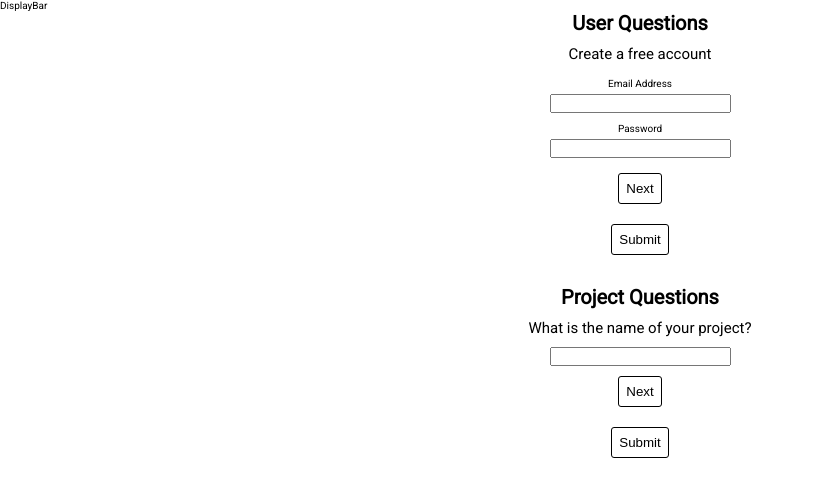
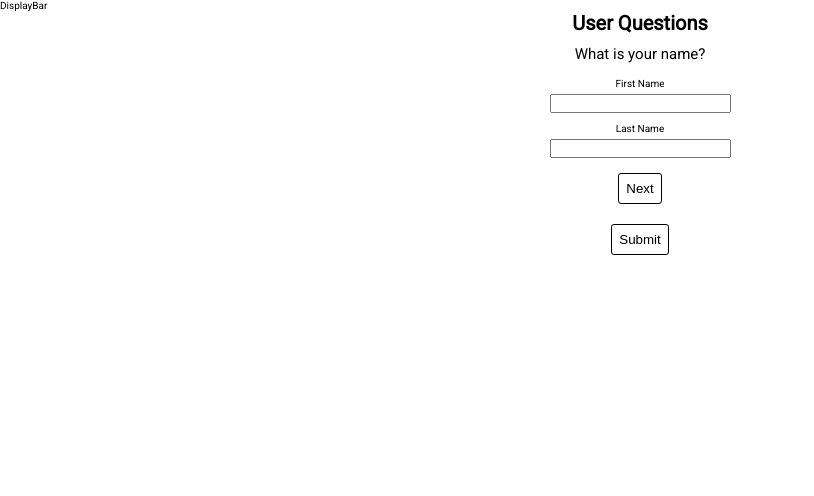
Before and after one commit to StevenJacobs61/blockarch, a React (Create React App) app: page /questions in a window 1280 px wide. Shown: the top 496 px of the page, without its empty margins (0-814 px from the left). Built offline with nearby package versions, Linux system fonts and the light colour scheme.

Commit message:
blog changes

```diff
--- a/src/components/questions/projectQuestions.jsx
+++ b/src/components/questions/projectQuestions.jsx
@@ -4,7 +4,7 @@ import { useState } from 'react'
 import { add, getById } from '../../functions/userAPI';
 import axios from 'axios';
 
-const ProjectQuestions = () => {
+const ProjectQuestions = ({setBlock, block}) => {
 
     const [qIndex, setQIndex] = useState(0);
     const endpoint = projectQuestions[qIndex].endpoint;
@@ -134,40 +134,52 @@ const ProjectQuestions = () => {
 
 
         try{
-            const userRes = await getById(2, '/user');
-            const data = {
-                // "id": 1,
-                "version": 1,
-                "project_name": "Project B",
-                "outsourced_build": true,
-                "budget_currency": "USD",
-                "budget_amount": 100000,
-                "transactions_per_month": 100,
-                "transactions_per_second": 10,
-                "transaction_size": 1024,
-                "invite_only_access": true,
-                "identity_mandatory": false,
-                "solution_controller_participant_view": true,
-                "operate_in_regulatory_environment": true,
-                "meet_legal_requirements": false,
-                "require_physical_devices": true,
-                "user_id": userRes,
-                "industry_usage_id": 1,
-                // "network_participants_id": 1,
-                // "development_languages_id": 1
-            }
-            const addRes = await add(data, '/user-project')
+            // const userRes = await getById(2, '/user');
+            // const data = {
+            //     // "id": 1,
+            //     "version": 2,
+            //     "projectName": "Project Test2",
+            //     "outsourcedBuild": true,
+            //     "budgetCurrency": "USD",
+            //     "budgetAmount": 100000,
+            //     "transactionsPerMonth": 100,
+            //     "transactionsPerSecond": 10,
+            //     "transactionSize": 1024,
+            //     "inviteOnlyAccess": true,
+            //     "identityMandatory": false,
+            //     "solutionControllerParticipantView": true,
+            //     "operateInRegulatoryEnvironment": true,
+            //     "meetLegalRequirements": false,
+            //     "requirePhysicalDevices": true,
+            //     "user": null,
+            //     "industryUsage": null,
+            //     "networkParticipants": null,
+            //     "developmentLanguages": null,
+            //     "purpose" : null
+            // }
+            const addRes = await add(userProject, '/user-project');
+            localStorage.setItem('block', projectQuestions[qIndex].block);
+            console.log(localStorage.getItem('block'));
             console.log(addRes);
         }catch(error){
             console.error(error)
         }
     }
     console.log('user-project: ', userProject);
-    console.log('user-project-network-participants: ', userProjectNetworkParticipants);
-    console.log('user-project-industry: ', userProjectIndustry);
-    console.log('dlt-solution-purpose: ', dltSolutionPurpose);
-    console.log('user-project-langauges ', userProjectLanguages);
-    console.log(userProject[projectQuestions[qIndex].field]);
+    // console.log('user-project-network-participants: ', userProjectNetworkParticipants);
+    // console.log('user-project-industry: ', userProjectIndustry);
+    // console.log('dlt-solution-purpose: ', dltSolutionPurpose);
+    // console.log('user-project-langauges ', userProjectLanguages);
+    // console.log(userProject[projectQuestions[qIndex].field]);
+
+    const handleIndex = () =>{
+        setQIndex((prev)=> prev === projectQuestions.length - 1 ? 0 : prev+1);
+        setBlock(projectQuestions[qIndex].block);
+        console.log(projectQuestions[qIndex].block);
+        console.log(projectQuestions[qIndex]);
+        // console.log(block);
+    }
+
   return (
     <div className='projectQuestions_container'>
         <h1 className='projectQuestions_hdr'>Project Questions</h1>
@@ -220,7 +232,7 @@ const ProjectQuestions = () => {
         }
             <button
                 className='projectQuestions_button'
-                onClick={()=>setQIndex((prev)=> prev === projectQuestions.length - 1 ? 0 : prev+1)}
+                onClick={()=>handleIndex()}
                 >Next</button>
             <button
                 className='projectQuestions_button'
--- a/src/components/questions/userQuestionsComp.jsx
+++ b/src/components/questions/userQuestionsComp.jsx
@@ -3,21 +3,11 @@ import '../../styles/userQuestions.scss'
 import { add, getById, getUserByEmail } from '../../functions/userAPI';
 import { userQuestions } from '../../data/userQuestions';
 
-const UserQuestionsComp = () => {
+const UserQuestionsComp = ({setBlock}) => {
     const [buttonText, setButtonText] = useState('Submit');
     const [qIndex, setQIndex] = useState(0);
 
-    const [user, setUser] = useState({
-      first_name: null,
-      last_name: null,
-      email_address: null,
-      password: null,
-      phone_number: null,
-      account_type: null,
-      company_name: null,
-      job_role: null,
-      company_size: null
-    })
+    const [user, setUser] = useState({});
 
     const handleSubmit = async () => {
       setButtonText("Sending")
@@ -28,24 +18,21 @@ const UserQuestionsComp = () => {
         // const responseUser = await updateUser({company_size: 1000}, response.id)
         // const responsedel = await deleteUserById(response.id)
         setButtonText('Success');
+
+        console.log(response);
+        console.log(response.data);
         localStorage.setItem('user', JSON.stringify(response.data));
-        setUser({
-          first_name: null,
-          last_name: null,
-          email_address: null,
-          password: null,
-          phone_number: null,
-          account_type: null,
-          company_name: null,
-          job_role: null,
-          company_size: null
-        })
+        localStorage.setItem('block', 1)
+        setBlock(1)
+        setUser({});
       } catch (error) {
         setButtonText('Error')
       }
       setButtonText('Submit')
     };
-
+    const handleIndex = () => {
+      setQIndex((prev)=> prev === userQuestions.length - 1 ? 0 : prev+1);
+    }
   return (
     <div className='userQuestions_container'>
     <h1>User Questions</h1>
@@ -58,7 +45,7 @@ const UserQuestionsComp = () => {
       </div>
       )}
     </div>
-    <button className='userQuestions_button' onClick={()=>setQIndex((prev)=> prev === userQuestions.length - 1 ? 0 : prev+1)}>Next</button>
+    <button className='userQuestions_button' onClick={()=>handleIndex()}>Next</button>
     <button className='userQuestions_button' onClick={()=>handleSubmit()}>{buttonText}</button>
   </div>
   )
--- a/src/data/projectQuestions.js
+++ b/src/data/projectQuestions.js
@@ -1,23 +1,23 @@
 export const projectQuestions = [
   {
     number: 0,
-        block: 0,
+    block: 1,
     endpoint: 'user-project',
     title: 'What is the name of your project?',
     type: 'text',
     answers: [],
     weight: 0,
-        field: 'project_name'
+    field: 'projectName',
   },
   {
     number: 1,
     block: 1,
-        endpoint: 'dlt-solution-purpose',
+    endpoint: 'user-project-purpose',
     title: 'What is the purpose of your blockchain network?',
     type: 'radio',
     answers: ['Business', 'Personal', 'Government', 'Research'],
     weight: 1,
-        field: 'answer'
+    field: 'purpose',
   },
   {
     number: 2,
@@ -27,7 +27,7 @@ export const projectQuestions = [
     type: 'radio',
     answers: ['Finance', 'Supply Chain', 'DeFi/NFTs', 'Healthcare', 'Digital Assets', 'Intellectual Property', 'Education & Research', 'Insurance'],
     weight: 3,
-        field: 'answer'
+    field: 'industryUsage',
   },
   {
     number: 3,
@@ -37,7 +37,137 @@ export const projectQuestions = [
     type: 'radio',
     answers: ['Individuals', 'Companies', 'NGOs', 'Government Bodies', 'Consortia'],
     weight: 3,
-        field: 'answer'
+    field: 'networkParticipants',
+  },
+  {
+    number: 10,
+    block: 2,
+    endpoint: 'user-project',
+    title: 'Do you want participants to access your network by invite only?',
+    type: 'Boolean',
+    answers: [],
+    weight: 2,
+    field: 'inviteOnlyAccess',
+  },
+  {
+    number: 11,
+    block: 2,
+    endpoint: 'user-project',
+    title: 'Do you need to identify all participants of your network?',
+    type: 'Boolean',
+    answers: [],
+    weight: 2,
+    field: 'identityMandatory',
+  },
+  {
+    number: 9,
+    block: 3,
+    endpoint: 'user-project',
+    title: 'How big is each piece of shared data? (not considering performance)',
+    type: 'radio',
+    answers: ['0-1MB', '1 < x < 2MB', '2 < x < 5MB', '5 < x < 20 MB', '20+ MB', 'Not sure'],
+    weight: 2,
+    field: 'transactionSize',
+  },
+  {
+    number: 17,
+    block: 3,
+    endpoint: 'user-project',
+    title: 'What information are you sharing on your solution?',
+    type: 'text',
+    answers: [],
+    weight: 0,
+    field: 'informationType',
+  },
+  {
+    number: 18,
+    block: 3,
+    endpoint: 'user-project',
+    title: 'What is your expected maximum message size?',
+    type: 'text',
+    answers: [],
+    weight: 0,
+    field: 'maximumMessageSize',
+  },
+  {
+    number: 8,
+    block: 4,
+    endpoint: 'user-project',
+    title: 'How many transactions per second?',
+    type: 'radio',
+    answers: ['Small 1-10', 'Medium 10-100', 'Large 100+'],
+    weight: 3,
+    field: 'transactionsPerSecond',
+  },
+  {
+    number: 7,
+    block: 4,
+    endpoint: 'user-project',
+    title: 'What is your expected average number of transactions per month?',
+    type: 'radio',
+    answers: ['Small 1-10', 'Medium 10-100', 'Large 100+'],
+    weight: 3,
+    field: 'transactionsPerMonth',
+  },
+  {
+    number: 16,
+    block: 4,
+    endpoint: 'user-project',
+    title: 'What are the ideal transactions per seconds?',
+    type: 'text',
+    answers: [],
+    weight: 0,
+    field: 'idealTransactionsPerSecond',
+  },
+  {
+    number: 15,
+    block: 5,
+    endpoint: 'user-project',
+    title: 'Do you need to use physical devices as part of your solution?',
+    type: 'Boolean',
+    answers: [],
+    weight: 2,
+    field: 'requirePhysicalDevices',
+  },
+  {
+    number: 20,
+    block: 5,
+    endpoint: 'user-project',
+    title: 'Will you be using additional systems alongside your solution? (infrastructure does this new question discriminate)',
+    type: 'Boolean',
+    answers: [],
+    weight: 3,
+    field: 'additionalSystems',
+  },
+  {
+    number: 23,
+    block: 6,
+    endpoint: 'user-project',
+    title: 'How actively engaged will the participants in your solution be?',
+    type: 'radio',
+    answers: ['Seconds', 'Minutes', 'Hourly', 'Daily', 'Weekly', 'Monthly'],
+    weight: 3,
+    field: 'activelyEngaged',
+  },
+  {
+    number: 22,
+    block: 6,
+    endpoint: 'user-project',
+    title: 'Do you want the underlying technology to be actively maintained/upgraded?',
+    type: 'Boolean',
+    answers: [],
+    weight: 2,
+    field: 'activelyMaintained',
+  },
+  {
+    number: 6,
+    block: 6,
+    endpoint: 'user-project',
+    title: 'How much is your investment budget for building your solution?',
+    type: 'radio',
+    answers: ['Small', 'Medium', 'Large'],
+    weight: 2,
+    field: 'budgetAmount',
   },
   {
     number: 4,
@@ -47,87 +177,27 @@ export const projectQuestions = [
     type: 'radio',
     answers: ['In-House', 'Out-Sourced', 'Both'],
     weight: 1,
-        field: 'outsourced-build'
+    field: 'outsourcedBuild',
   },
   {
-        number: 5,
+    number: 19,
     block: 6,
     endpoint: 'user-project',
-        title: 'How generalist or specialist is your dev team?',
-        type: 'radio',
-        answers: ['Generalist', 'Specialist'],
-        weight: 1,
-        field: 'generalist_specialist'
+    title: 'GCR Rating?',
+    type: 'Boolean',
+    answers: [],
+    weight: 0,
+    field: 'grc',
   },
   {
-        number: 6,
-        block: 6,
+    number: 14,
+    block: 7,
     endpoint: 'user-project',
-        title: 'How much is your investment budget for building your solution?',
-        type: 'radio',
-        answers: ['Small', 'Medium', 'Large'],
-        weight: 2,
-        field: 'budget_amount'
-    },
-    {
-        number: 7,
-        block: 4,
-        endpoint: 'user-project',
-        title: 'What is your expected average number of transactions per month?',
-        type: 'radio',
-        answers: ['Small 1-10', 'Medium 10-100', 'Large 100+'],
-        weight: 3,
-        field: 'transactions_per_month'
-    },
-    {
-        number: 8,
-        block: 4,
-        endpoint: 'user-project',
-        title: 'How many transactions per second?',
-        type: 'radio',
-        answers: ['Small 1-10', 'Medium 10-100', 'Large 100+'],
-        weight: 3,
-        field: 'transactions_per_second'
-    },
-    {
-        number: 9,
-        block: 3,
-        endpoint: 'user-project',
-        title: 'How big is each piece of shared data? (not considering performance)',
-        type: 'radio',
-        answers: ['0-1MB', '1 < x < 2MB', '2 < x < 5MB', '5 < x < 20 MB', '20+ MB', 'Not sure'],
-        weight: 2,
-        field: 'transaction_size'
-    },
-    {
-        number: 10,
-        block: 2,
-        endpoint: 'user-project',
-        title: 'Do you want participants to access your network by invite only?',
+    title: 'Does your solution need to meet local/international legal requirements?',
     type: 'Boolean',
     answers: [],
-        weight: 2,
-        field: 'invite_only_access'
-    },
-    {
-        number: 11,
-        block: 2,
-        endpoint: 'user-project',
-        title: 'Do you need to identify all participants of your network?',
-        type: 'Boolean',
-        answers: [],
-        weight: 2,
-        field: 'identity_mandatory'
-    },
-    {
-        number: 12,
-        block: 2,
-        endpoint: 'user-project',
-        title: 'As the solution controller, do you need to be able to see all the participants?',
-        type: 'Boolean',
-        answers: [],
-        weight: 3,
-        field: 'solution_controller_participant_view'
+    weight: 1,
+    field: 'meetLegalRequirements',
   },
   {
     number: 13,
@@ -137,77 +207,7 @@ export const projectQuestions = [
     type: 'Boolean',
     answers: [],
     weight: 3,
-        field: 'operate_in_regulatory_environment'
-    },
-    {
-        number: 14,
-        block: 7,
-        endpoint: 'user-project',
-        title: 'Does your solution need to meet local/international legal requirements?',
-        type: 'Boolean',
-        answers: [],
-        weight: 1,
-        field: 'meet_legal_requirements'
-    },
-    {
-        number: 15,
-        block: 5,
-        endpoint: 'user-project',
-        title: 'Do you need to use physical devices as part of your solution?',
-        type: 'Boolean',
-        answers: [],
-        weight: 2,
-        field: 'require_physical_devices'
-    },
-    {
-        number: 16,
-        block: 4,
-        endpoint: 'user-project',
-        title: 'What are the ideal transactions per seconds?',
-        type: 'text',
-        answers: [],
-        weight: 0,
-        field: 'ideal_transactions_per_second'
-    },
-    {
-        number: 17,
-        block: 3,
-        endpoint: 'user-project',
-        title: 'What information are you sharing on your solution?',
-        type: 'text',
-        answers: [],
-        weight: 0,
-        field: 'information_type'
-    },
-    {
-        number: 18,
-        block: 3,
-        endpoint: 'user-project',
-        title: 'What is your expected maximum message size?',
-        type: 'text',
-        answers: [],
-        weight: 0,
-        field: 'maximum_message_size,'
-    },
-    {
-        number: 19,
-        block: 6,
-        endpoint: 'user-project',
-        title: 'GCR Rating?',
-        type: 'Boolean',
-        answers: [],
-        weight: 0,
-        field: 'grc'
-    },
-    {
-        number: 20,
-        block: 5,
-        endpoint: 'user-project',
-        title: 'Will you be using additional systems alongside your solution? (infrastructure does this new question discriminate)',
-        type: 'Boolean',
-        answers: [],
-        weight: 3,
-        field: 'additional_systems'
+    field: 'operateInRegulatoryEnvironment',
   },
   {
     number: 21,
@@ -217,27 +217,7 @@ export const projectQuestions = [
     type: 'radio',
     answers: ['Important', 'Potentially Important', 'Not Important'],
     weight: 1,
-        field: 'esg_relevant'
-    },
-    {
-        number: 22,
-        block: 6,
-        endpoint: 'user-project',
-        title: 'Do you want the underlying technology to be actively maintained/upgraded?',
-        type: 'Boolean',
-        answers: [],
-        weight: 2,
-        field: 'actively_maintained'
-    },
-    {
-        number: 23,
-        block: 4,
-        endpoint: 'user-project',
-        title: 'How actively engaged will the participants in your solution be?',
-        type: 'radio',
-        answers: ['Seconds', 'Minutes', 'Hourly', 'Daily', 'Weekly', 'Monthly'],
-        weight: 3,
-        field: 'actively_engaged'
+    field: 'esgRelevant',
   },
   {
     number: 24,
@@ -247,6 +227,6 @@ export const projectQuestions = [
     type: 'radio',
     answers: ['Go', 'Python', 'Java', 'Kotlin', 'Rust', 'Scala', 'Solidity'],
     weight: 0,
-        field: 'answer'
-    }
-]
+    field: 'developmentLanguages',
+  },
+];
--- a/src/data/userQuestions.js
+++ b/src/data/userQuestions.js
@@ -1,10 +1,25 @@
 export const userQuestions = [
+    {
+        title: 'What is your name?',
+        input: [
+            {
+                title: 'first name',
+                field: 'firstName',
+                type: 'text'
+            },
+            {
+                title: 'last name',
+                field: 'lastName',
+                type: 'text'
+            }
+        ]
+    },
     {
         title: 'Create a free account',
         input: [
             {
                 title: 'email address',
-                field: 'email_address',
+                field: 'emailAddress',
                 type: 'email'
             },
             {
@@ -15,29 +30,13 @@ export const userQuestions = [
         ]
     },
     {
-        title: 'What is your name?',
-        input: [
-            {
-                title: 'first name',
-                field: 'first_name',
-                type: 'text'
-            },
-            {
-                title: 'last name',
-                field: 'last_name',
-                type: 'text'
-            }
-        ]
-    },
-    {
         title: 'What is your phone number?',
         input: [
             {
                 title: 'phone number',
-                field: 'phone_number',
+                field: 'phoneNumber',
                 type: 'number'
             },
-
         ]
     },
     {
@@ -45,10 +44,9 @@ export const userQuestions = [
         input: [
             {
                 title: 'account type',
-                field: 'account_type',
+                field: 'accountType',
                 type: 'text'
             },
-
         ]
     },
     {
@@ -56,7 +54,7 @@ export const userQuestions = [
         input: [
             {
                 title: 'job role',
-                field: 'job_role',
+                field: 'jobRole',
                 type: 'text'
             }
         ]
@@ -66,7 +64,7 @@ export const userQuestions = [
         input: [
             {
                 title: 'company name',
-                field: 'company_name',
+                field: 'companyName',
                 type: 'text'
             }
         ]
@@ -76,7 +74,7 @@ export const userQuestions = [
         input: [
             {
                 title: 'company size',
-                field: 'company_size',
+                field: 'companySize',
                 type: 'number'
             }
         ]
--- a/src/functions/userProjectAPI.js
+++ /dev/null
@@ -1 +0,0 @@
-export const
--- a/src/pages/questions/questions.jsx
+++ b/src/pages/questions/questions.jsx
@@ -1,15 +1,31 @@
-import { useState } from 'react'
+import { useEffect, useState } from 'react'
 import '../../styles/questions.scss'
 import UserQuestionsComp from '../../components/questions/userQuestionsComp';
 import ProjectQuestions from '../../components/questions/projectQuestions';
 
 const Questions = () => {
 
+  const [block, setBlock] = useState();
+
+  useEffect(()=>{
+    function configBlock(){
+      if(!localStorage.getItem('block')){
+        localStorage.setItem('block', 0);
+      }
+      setBlock(localStorage.getItem('block'))
+    }
+    configBlock();
+  },[])
+console.log(block);
 
   return (
     <div className='questions_container'>
-      <UserQuestionsComp/>
-      <ProjectQuestions/>
+      {
+        block == 0 ?
+        <UserQuestionsComp setBlock={setBlock}/>
+        :
+        <ProjectQuestions setBlock={setBlock} block={block}/>
+      }
     </div>
   )
 }
--- a/src/styles/gettingStarted.scss
+++ b/src/styles/gettingStarted.scss
@@ -8,13 +8,13 @@
     &topContainer{
         width: 100%;
         @include flexCol();
-        background: $baseL;
+        background: linear-gradient(to bottom, $base, $baseL);
         padding: 0 0 2rem;
     }
     &contentContainer{
         width: 100%;
         @include flexCol();
-        background: linear-gradient(to bottom, $offWhite, $gray);
+        background: $baseL;
     }
     &hdr{
         font-size: 2rem;
```
Also changed, not shown: src/pages/home/blog.jsx (+27 -4 lines), src/styles/blog.scss (+31 -9 lines). Lines whose indentation alone changed are shown as unchanged.
